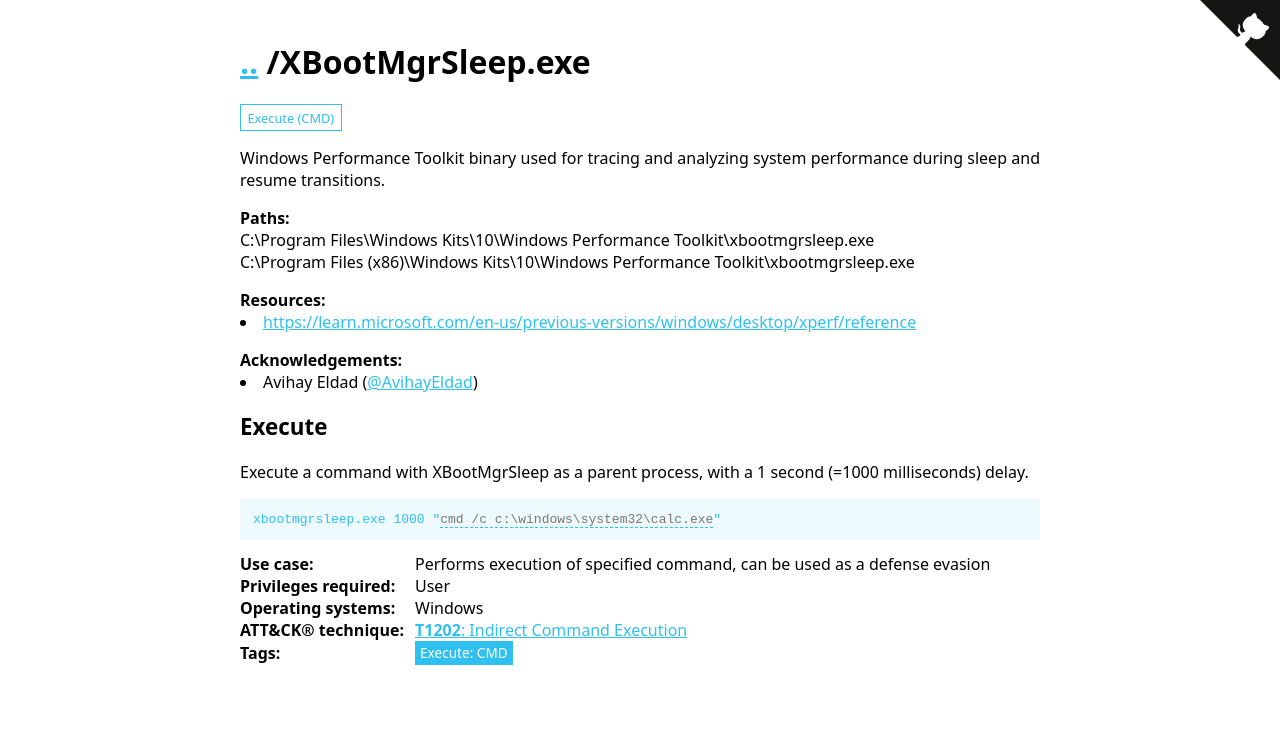
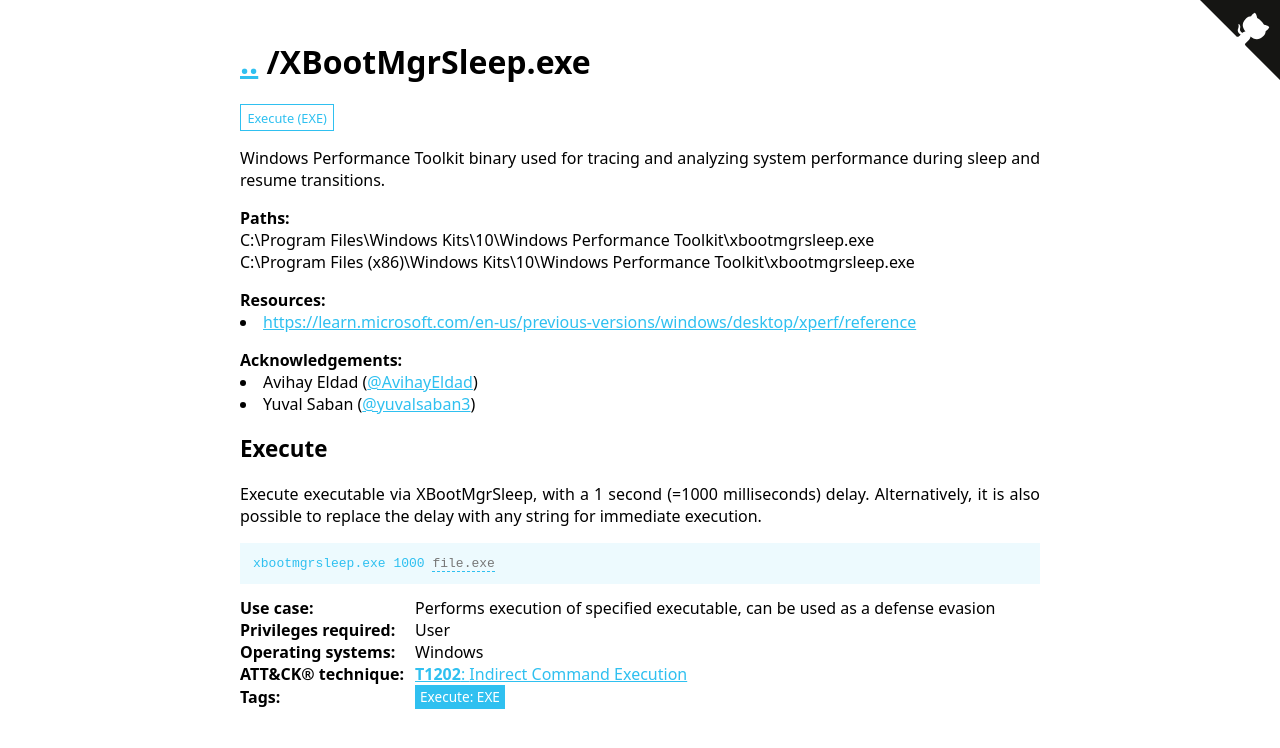
Before and after one commit to LOLBAS-Project/LOLBAS-Project.github.io, a Jekyll site: the page built from _lolbas/OtherMSBinaries/XBootMgrSleep.md, in a window 1280 px wide. Shown: the top 748 px of the page. Built offline with Jekyll 4.4.1, drawn with Linux system fonts in a browser that asks for light colours.

Commit message:
Applying update LOLBAS-Project/LOLBAS@a4199124bcc2ef36d5c09f036ab17e4e53e5e9d6

```diff
--- a/_lolbas/OtherMSBinaries/XBootMgrSleep.md
+++ b/_lolbas/OtherMSBinaries/XBootMgrSleep.md
@@ -4,15 +4,15 @@ Description: Windows Performance Toolkit binary used for tracing and analyzing s
 Author: Avihay Eldad
 Created: 2024-06-13
 Commands:
-  - Command: xbootmgrsleep.exe 1000 "{CMD}"
-    Description: Execute a command with XBootMgrSleep as a parent process, with a 1 second (=1000 milliseconds) delay.
-    Usecase: Performs execution of specified command, can be used as a defense evasion
+  - Command: xbootmgrsleep.exe 1000 {PATH:.exe}
+    Description: Execute executable via XBootMgrSleep, with a 1 second (=1000 milliseconds) delay. Alternatively, it is also possible to replace the delay with any string for immediate execution.
+    Usecase: Performs execution of specified executable, can be used as a defense evasion
     Category: Execute
     Privileges: User
     MitreID: T1202
     OperatingSystem: Windows
     Tags:
-      - Execute: CMD
+      - Execute: EXE
 Full_Path:
   - Path: C:\Program Files\Windows Kits\10\Windows Performance Toolkit\xbootmgrsleep.exe
   - Path: C:\Program Files (x86)\Windows Kits\10\Windows Performance Toolkit\xbootmgrsleep.exe
@@ -21,4 +21,6 @@ Resources:
 Acknowledgement:
   - Person: Avihay Eldad
     Handle: '@AvihayEldad'
+  - Person: Yuval Saban
+    Handle: '@yuvalsaban3'
 ---
```
